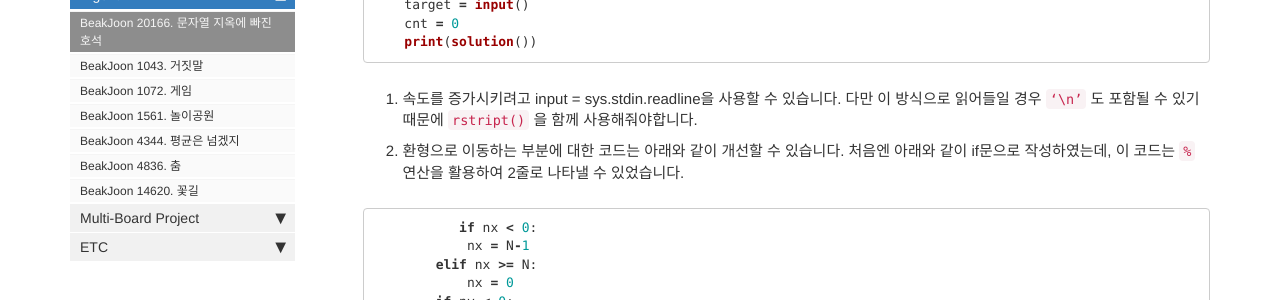
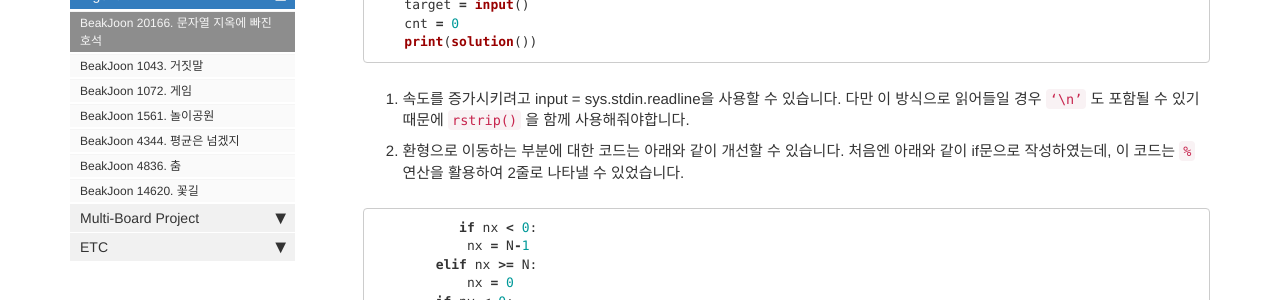
Before and after one commit to JeonJe/JeonJe.github.io, a Jekyll site: the page built from pages/algorithm/BOJ_20166.md, in a window 1280 px wide and 900 px high, scrolled down 4806 px. Shown: the part 148-448 px from the top of the window. Built offline with Jekyll 4.4.1, drawn with Linux system fonts in a browser that asks for light colours; comment, search, counter and statistics services are not loaded.

Commit message:
change : 20166

````diff
--- a/pages/algorithm/BOJ_20166.md
+++ b/pages/algorithm/BOJ_20166.md
@@ -230,7 +230,7 @@ for i in range(K):
 ```
 
 
-1. 속도를 증가시키려고 input = sys.stdin.readline을 사용할 수 있습니다. 다만 이 방식으로 읽어들일 경우 `‘\n’` 도 포함될 수 있기 때문에 `rstript()` 을 함께 사용해줘야합니다.
+1. 속도를 증가시키려고 input = sys.stdin.readline을 사용할 수 있습니다. 다만 이 방식으로 읽어들일 경우 `‘\n’` 도 포함될 수 있기 때문에 `rstrip()` 을 함께 사용해줘야합니다.
 2. 환형으로 이동하는 부분에 대한 코드는 아래와 같이 개선할 수 있습니다. 처음엔 아래와 같이 if문으로 작성하였는데, 이 코드는 `%` 연산을 활용하여 2줄로 나타낼 수 있었습니다.
 
 ```python
````
